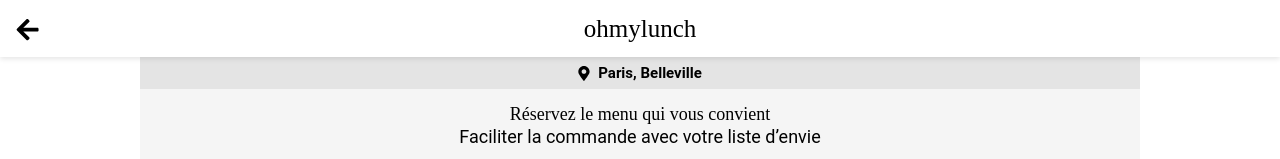
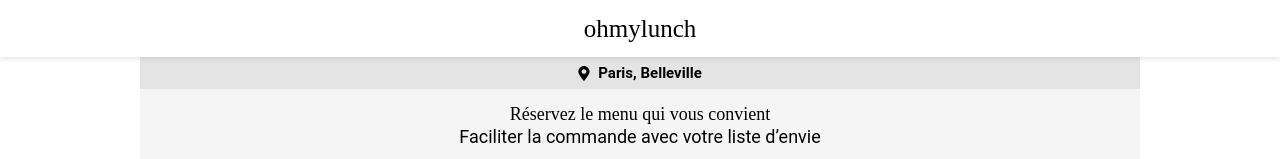
Before and after one commit to julien382/ohmylunch, a React (Vite) app: page / in a window 1280 px wide. Shown: the top 159 px of the page. Built offline with nearby package versions, Linux system fonts and the light colour scheme; a web font is replaced by a local one.

Commit message:
add condition for delete arrow in mainPage

```diff
--- a/src/components/Header/Header.jsx
+++ b/src/components/Header/Header.jsx
@@ -1,15 +1,19 @@
 import './Header.scss'
 
 import arrowLeft from '../../assets/svg/arrowLeft.svg';
-
-import { Link } from "react-router-dom";
+import { Link, useLocation } from "react-router-dom";
 
 const Header = () => {
+    const location = useLocation();
+    const showArrow = location.pathname !== "/";
+
     return (
         <header>
-            <Link to="/">
-                <img src={arrowLeft} className='arrowLeft' alt='arrowLeft' />
-            </Link>
+            {showArrow && (
+                <Link to="/">
+                    <img src={arrowLeft} className='arrowLeft' alt='arrowLeft' />
+                </Link>
+            )}
             <Link to="/">
                 <h1 className='nameLogo'>ohmylunch</h1>
             </Link>
--- a/src/components/Header/Header.scss
+++ b/src/components/Header/Header.scss
@@ -10,8 +10,8 @@
 }
 
 .arrowLeft {
-    width: 25px;
-    height: 25px;
+    width: 20px;
+    height: 20px;
     position: absolute; // Position absolue pour placer l'icône tout à gauche
     left: 15px;
     top: 50%; // Centrer verticalement
```
Also changed, not shown: 5 other files (tests, documents, lock files or other folders).
